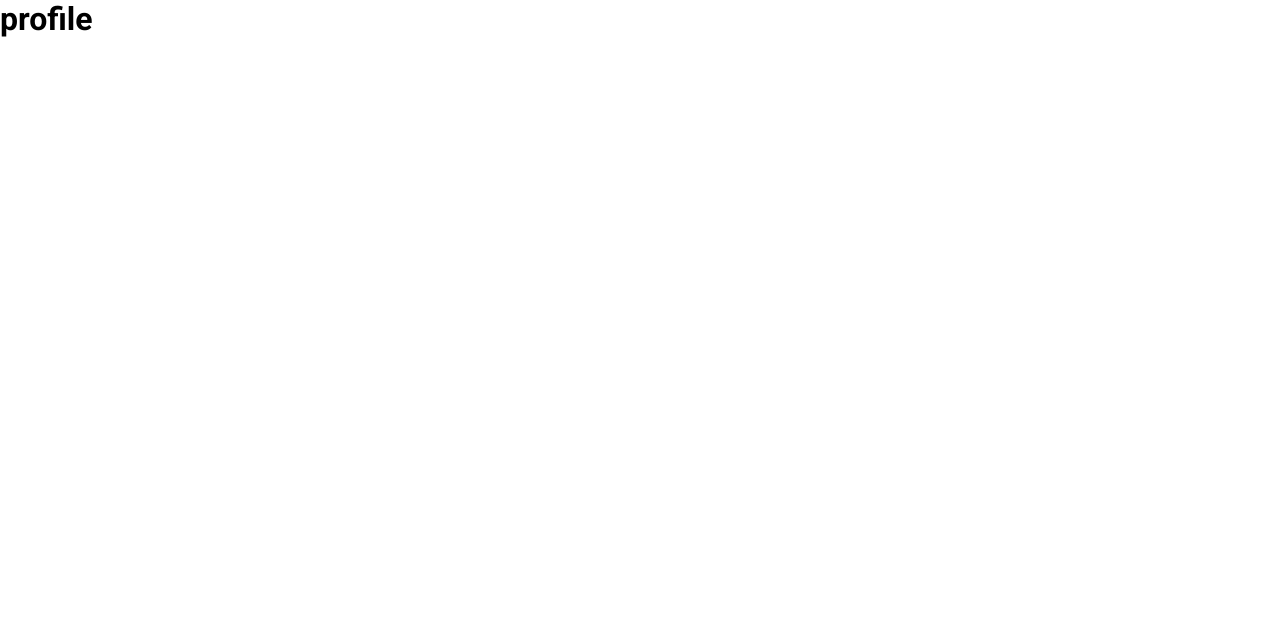
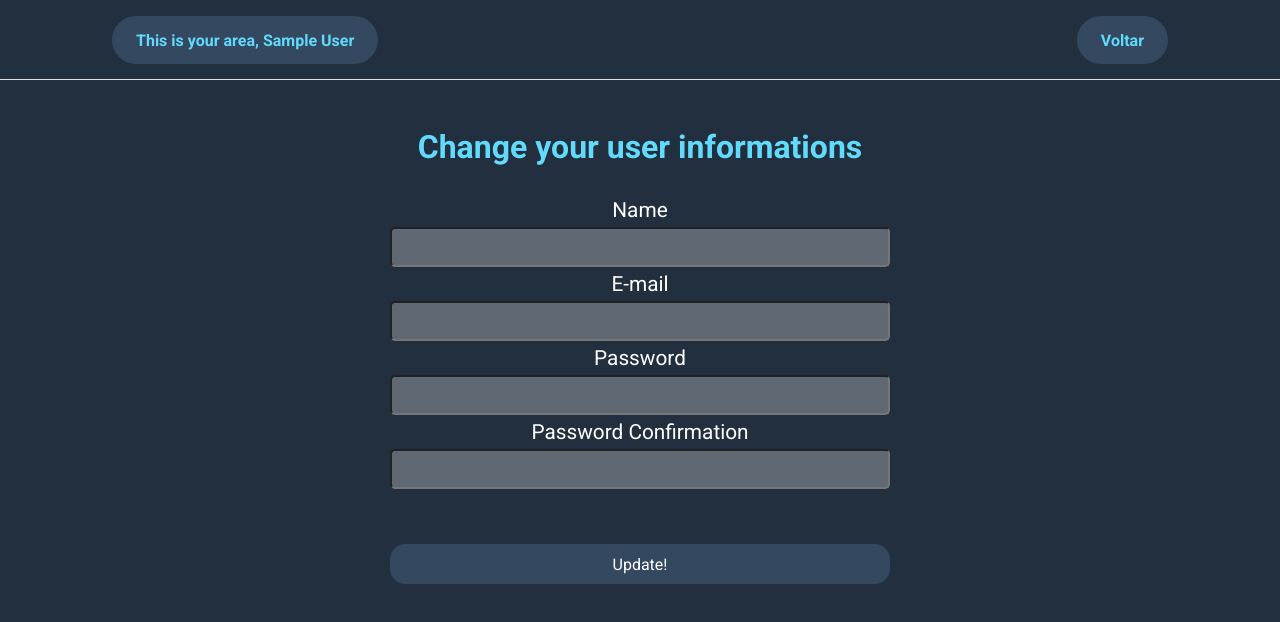
Before and after one commit to orosamatheus/casestone_frontend, a React (Create React App) app: page /profile in a window 1280 px wide. Shown: the top 622 px of the page. Built offline with nearby package versions, Linux system fonts and the light colour scheme; sample sign-in values are in the browser's storage.

Commit message:
feat: profile page

```diff
--- a/src/pages/profile/index.tsx
+++ b/src/pages/profile/index.tsx
@@ -1,5 +1,62 @@
-export default function Profile(){
-    return(
-        <h1>profile</h1>
+import {  useContext } from "react";
+import { Context } from "../../Context/auth";
+
+
+import { Container, FormContainer } from "./styles";
+import { HeaderContainer, HeaderContent, HeaderLink } from "../dashboard/components/Header/styles";
+import api from "../../services/api";
+
+
+export default function Profile() {
+    const { user, register, handleSubmit, handleLogin } = useContext(Context)
+
+    async function onSubmit(data: { name?: string, email: string, password: string, passwordConfirm: string }): Promise<void> {
+
+        const token  = localStorage.getItem('token')
+
+        try {
+           await api.put("/users/update", data, { headers : {
+                Authorization: `Bearer ${token}`
+            }})
+
+            alert("Atualizado com sucesso!")
+
+            const newUser = {
+                name: data.name || user.name,
+                email: data.email || user.email,
+                token: user.token
+            }
+            handleLogin(newUser)
+
+        } catch(error) {
+            if (error.response) {
+                alert("Erro ao atualizar!")
+            }
+        }
+    }
+
+    return (
+        <Container>
+            <HeaderContainer>
+                <HeaderContent>
+                    <HeaderLink> This is your area, {user.name}</HeaderLink>
+                    <HeaderLink href="/dashboard">Voltar</HeaderLink>
+                </HeaderContent>
+            </HeaderContainer>
+            <h1>Change your user informations</h1>
+            <FormContainer onSubmit={handleSubmit(onSubmit)}>
+                <label htmlFor="name">Name</label>
+                <input id="name" type="text" {...register("name")} />
+                <label htmlFor="email">E-mail</label>
+                <input id="email" {...register("email")} />
+                <label htmlFor="password">Password</label>
+                <input id="password" type='password' autoComplete="off" {...register("password")} />
+                <label htmlFor="passwordConf">Password Confirmation</label>
+                <input id="passwordConf" type='password' autoComplete="off" {...register("passwordConfirm")} />
+                <button className='submitBtn' type="submit">Update!</button>
+            </FormContainer>
+
+
+        </Container>
     )
 }
--- /dev/null
+++ b/src/pages/profile/styles.ts
@@ -0,0 +1,61 @@
+import styled from "styled-components"
+
+export const Container = styled.div`
+    background: #222f3e;
+    height: 100vh;
+
+    h1 {
+        display: flex;
+        align-items: center;
+        justify-content: center;
+        color:  #61dafb;
+        margin-top: 3rem;
+        margin-bottom: 2rem;
+    }
+`
+
+export const FormContainer = styled.form `
+    display: flex;
+    flex-direction: column;
+    align-items: center;
+
+
+
+
+    label {
+        font-size: 1.3rem;
+        color: white;
+        margin-bottom: 5px;
+    }
+    input {
+        margin-bottom: 5px;
+        width: 500px;
+        height: 40px;
+        border-radius: 5px;
+        background: rgba(239, 239, 239, 0.3);
+        outline: none;
+        padding: 15px;
+        font-size: 1.2rem;
+        font-weight: bold;
+    }
+
+    button {
+        width: 500px;
+        height: 40px;
+        outline: none;
+        border: 1px solid #34485F;
+        background: #34485F;
+        border-radius: 15px;
+        margin-top: 50px;
+        cursor: pointer;
+        transition: 0.3s all ease;
+        font-size: 1rem;
+        color: white;
+
+        :hover {
+            filter: brightness(0.5);
+        }
+    }
+
+
+`
```
